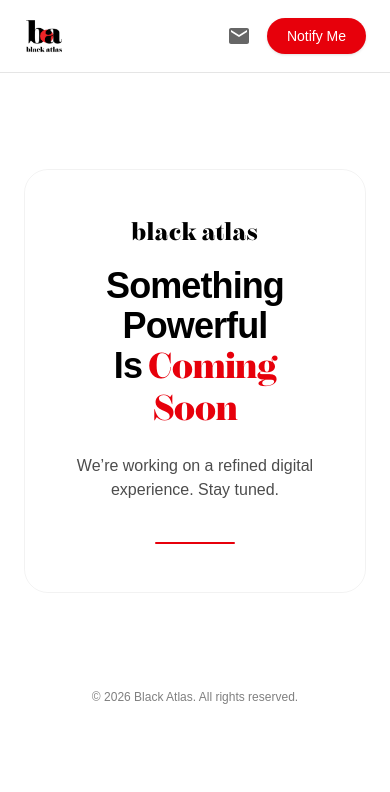
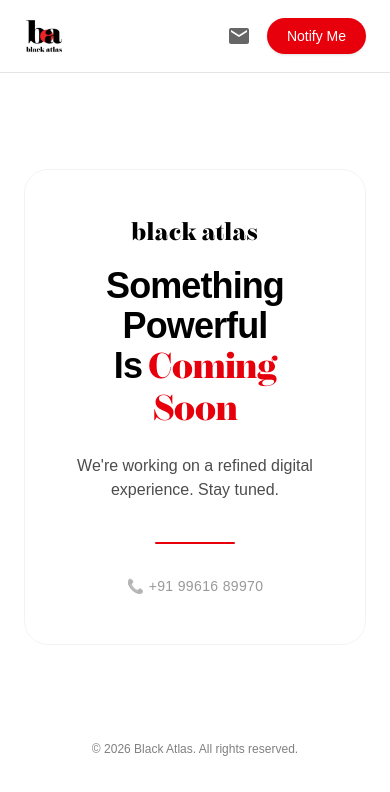
Before and after one commit to blackatlas2026/blackatlasgroup, a Next.js app: page / in a window 390 px wide. Shown: the top 792 px of the page. Built offline with nearby package versions, Linux system fonts and the light colour scheme.

Commit message:
[code]phone number added

```diff
--- a/app/page.js
+++ b/app/page.js
@@ -43,7 +43,7 @@ export default function Home() {
 
       {/* Hero Section */}
       <section className="flex items-center justify-center px-6 py-24">
-        <div className="max-w-3xl w-full  border border-black/5 rounded-3xl p-12 text-center
+  <div className="max-w-3xl w-full border border-black/5 rounded-3xl p-12 text-center
                   opacity-0 animate-[fade-in_1s_ease-in-out_forwards]">
     <span className="inline-block mb-4 text-2xl font-chamberi font-medium tracking-wide">
       black atlas
@@ -56,15 +56,21 @@ export default function Home() {
     </h1>
 
     <p className="text-black/70 max-w-xl mx-auto mb-10">
-            We’re working on a refined digital experience.
+      We're working on a refined digital experience.
       Stay tuned.
     </p>
 
-          <div className="flex justify-center">
+    <div className="flex justify-center mb-8">
       <div className="h-[2px] w-20 bg-red-600 rounded-full" />
     </div>
+
+    {/* Phone number in gray */}
+    <p className="text-black/40 text-sm tracking-wide">
+      📞 +91 99616 89970
+    </p>
   </div>
 </section>
+
 
       <footer className="text-center text-xs sm:text-sm text-black/50 pb-4 sm:pb-6">
         © {new Date().getFullYear()} Black Atlas. All rights reserved.
```
Lines whose indentation alone changed are shown as unchanged.
